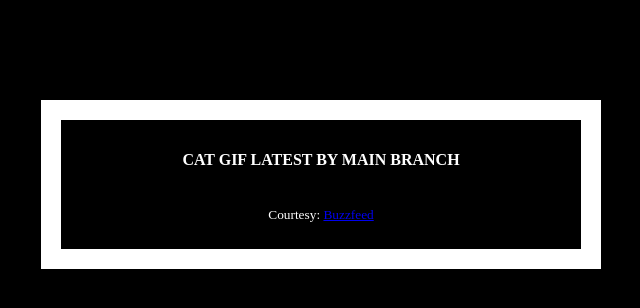
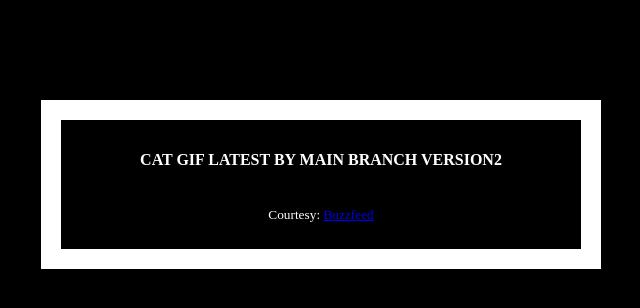
Before and after one commit to thaunggyee/catgif, a Flask app: template flask-app/templates/index.html in a window 1280 px wide. Shown: the top 308 px of the page, without its empty margins (319-959 px from the left). Run offline with Flask 2, Linux system fonts and the light colour scheme; the template is opened without the code that fills it, so the values that code supplies are empty.

Commit message:
Update index.html

```diff
--- a/flask-app/templates/index.html
+++ b/flask-app/templates/index.html
@@ -19,7 +19,7 @@
   </head>
   <body>
     <div class="container">
-      <h4>CAT Gif Latest By Main Branch</h4>
+      <h4>CAT Gif Latest By Main Branch version2</h4>
       <img src="{{url}}" />
       <p><small>Courtesy: <a href="http://www.buzzfeed.com/copyranter/the-best-cat-gif-post-in-the-history-of-cat-gifs">Buzzfeed</a></small></p>
     </div>
```
